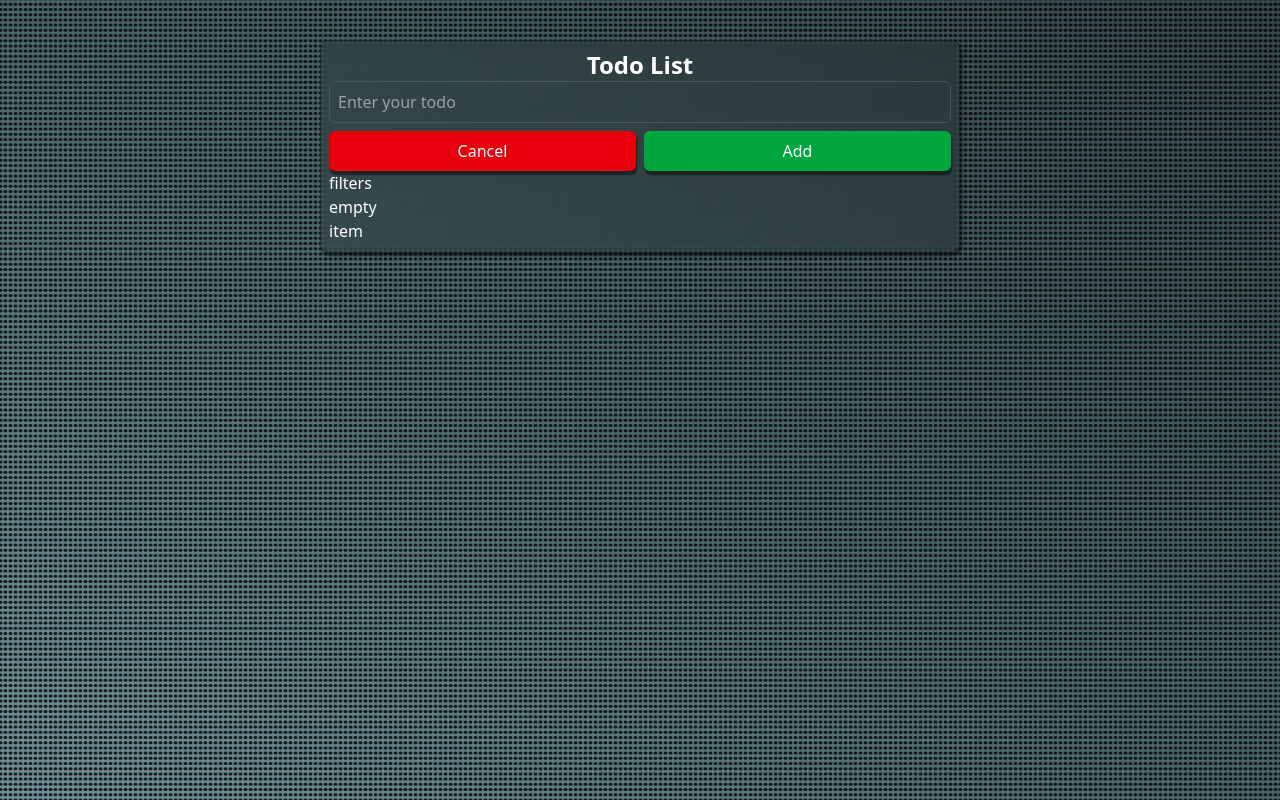
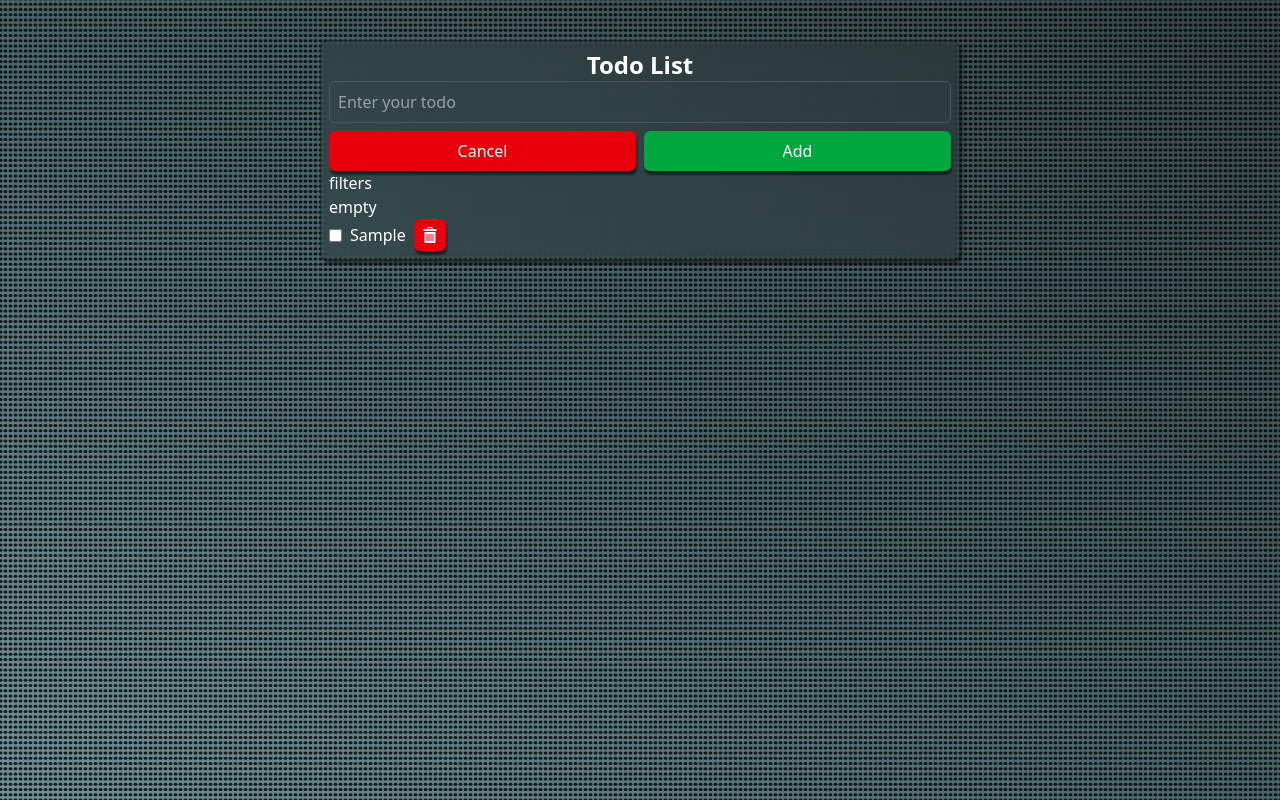
Before and after one commit to TraceOfHumanity/todo-list-vue, a Vue app: page / in a window 1280 px wide. Both pictures are taken after typing "Sample" into the empty fields and a click on the button "Add". Built offline with nearby package versions, Linux system fonts and the light colour scheme.

Commit message:
feat(todo): implement Todo item deletion and enhance layout

```diff
--- a/src/App.vue
+++ b/src/App.vue
@@ -8,8 +8,6 @@ import Todo from "./components/Todo";
     <Todo.input />
     <Todo.filter />
     <Todo.empty />
-    <Todo.list>
-      <Todo.item />
-    </Todo.list>
+    <Todo.list />
   </Todo>
 </template>
--- a/src/components/Todo/Todo.vue
+++ b/src/components/Todo/Todo.vue
@@ -1,5 +1,7 @@
 <template>
-  <div class="rounded-lg backdrop-blur-xs border border-black/30 p-2 shadow-[2px_4px_3px_rgba(0,0,0,0.5)]">
+  <div
+    class="rounded-lg max-h-[80vh] overflow-y-auto backdrop-blur-xs border border-black/30 p-2 shadow-[2px_4px_3px_rgba(0,0,0,0.5)]"
+  >
     <slot></slot>
   </div>
 </template>
--- a/src/components/Todo/TodoItem.vue
+++ b/src/components/Todo/TodoItem.vue
@@ -1,5 +1,23 @@
 <template>
-  <div class="">item</div>
+  <div class="grid grid-cols-2 gap-2">
+    <div class="flex items-center gap-2">
+      <input type="checkbox" v-model="props.todo.completed" />
+      <span>{{ props.todo.title }}</span>
+      <BaseButton class="bg-red-600" @click="todoStore.deleteTodo(props.todo.id)">
+        <img src="/bin.svg" alt="delete" class="w-4 h-4 text-white" />
+      </BaseButton>
+    </div>
+  </div>
 </template>
 
-<script setup lang="ts"></script>
+<script setup lang="ts">
+import type {Todo} from "../../types/todo";
+import {useTodoStore} from "../../stores/useTodoStore";
+import BaseButton from "../Base/BaseButton.vue";
+
+const todoStore = useTodoStore();
+
+const props = defineProps<{
+  todo: Todo;
+}>();
+</script>
--- a/src/components/Todo/TodoList.vue
+++ b/src/components/Todo/TodoList.vue
@@ -1,7 +1,12 @@
 <template>
-  <div class="">
-    <slot></slot>
+  <div class="grid gap-2">
+    <TodoItem v-for="todo in todoStore.todos" :key="todo.id" :todo="todo" />
   </div>
 </template>
 
-<script setup lang="ts"></script>
+<script setup lang="ts">
+import {useTodoStore} from "../../stores/useTodoStore";
+import TodoItem from "./TodoItem.vue";
+
+const todoStore = useTodoStore();
+</script>
--- a/src/stores/useTodoStore.ts
+++ b/src/stores/useTodoStore.ts
@@ -7,6 +7,7 @@ export const useTodoStore = defineStore("todo", () => {
   const todos = ref<Todo[]>([]);
 
   const addTodo = (title: string) => {
+    if (!title) return;
     const todo: Todo = {
       id: uuidv4(),
       title,
@@ -15,8 +16,13 @@ export const useTodoStore = defineStore("todo", () => {
     todos.value.push(todo);
   };
 
+  const deleteTodo = (id: string) => {
+    todos.value = todos.value.filter((todo) => todo.id !== id);
+  };
+
   return {
     todos,
     addTodo,
+    deleteTodo,
   };
 });
```
Also changed, not shown: public/bin.svg (added).
